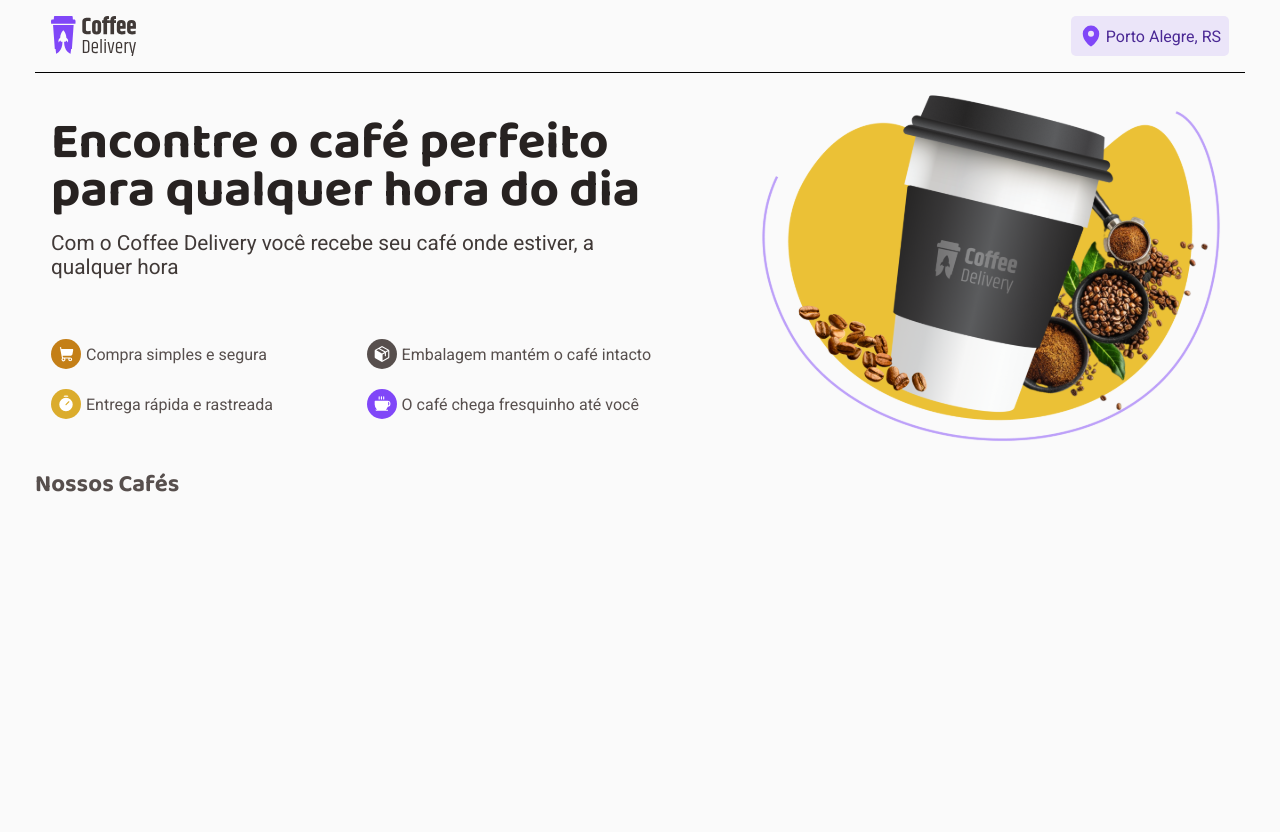
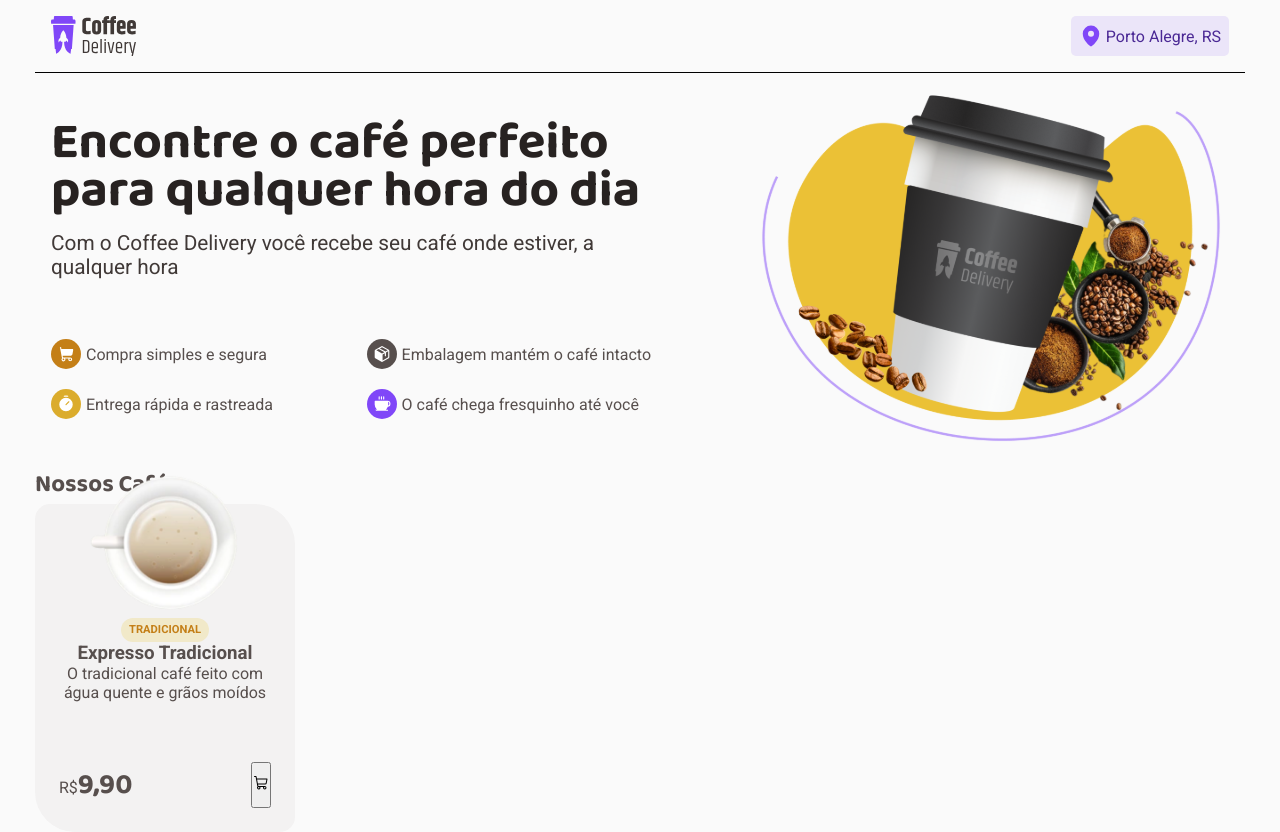
Before and after one commit to lucasviniz/coffee-delivery, a React (Vite) app: page / in a window 1280 px wide. Before the commit the page ends 800 px from the top, so only its background shows below. Built offline with nearby package versions, Linux system fonts and the light colour scheme.

Commit message:
create cooffee card

```diff
--- /dev/null
+++ b/src/components/ItemCard/index.tsx
@@ -0,0 +1,24 @@
+import { CardContainer, CardContent, CardFooter, PriceContainer } from "./styles";
+import CoffeeImg from "../../assets/images/coffee/Coffee-1.svg"
+import { ShoppingCart } from "@phosphor-icons/react";
+
+export function ItemCard(){
+    return (
+        <CardContainer>
+            <CardContent>
+                <img src={CoffeeImg} alt="" />
+                <span>TRADICIONAL</span>
+                <h3>Expresso Tradicional</h3>
+                <p>O tradicional café feito com água quente e grãos moídos</p>
+            </CardContent>
+
+            <CardFooter>
+                <PriceContainer>
+                    <span>R$</span>
+                    <strong>9,90</strong>
+                </PriceContainer>
+                <button><ShoppingCart/></button>
+            </CardFooter>
+        </CardContainer>
+    )
+}
--- /dev/null
+++ b/src/components/ItemCard/styles.ts
@@ -0,0 +1,50 @@
+import styled from "styled-components";
+
+export const CardContainer = styled.div`
+    display: flex;
+    max-width: 260px;
+    border-radius: 15px;
+    border-top-right-radius: 40px;
+    border-bottom-left-radius: 40px;
+    background-color: ${props => props.theme["base-card"]};
+    flex-direction: column;
+    padding: 1.5rem;
+    align-items: center;
+
+
+    img{
+        width: 150px;
+    }
+`
+
+export const CardContent= styled.div`
+    display: flex;
+    flex-direction: column;
+    align-items: center;
+    text-align: center;
+    position: relative;
+    bottom: 60px;
+
+    span{
+        color: ${props => props.theme["yellow-dark"]};
+        font-size: 0.70rem;
+        line-height: 0.5rem;
+        padding: 0.5rem;
+        font-weight: bold;
+        border-radius: 20px;
+        background-color: ${props => props.theme["yellow-light"]};
+    }
+`
+
+export const PriceContainer = styled.div`
+    strong{
+        font-size: 1.8rem;
+        font-family: "Baloo 2", sans-serif;
+    }
+`
+
+export const CardFooter = styled.div`
+    display: flex;
+    justify-content: space-between;
+    width: 100%;
+`
--- a/src/pages/Home/index.tsx
+++ b/src/pages/Home/index.tsx
@@ -1,5 +1,6 @@
 import { Banner } from "../../components/Banner"
 import { Header } from "../../components/Header"
+import { ItemCard } from "../../components/ItemCard"
 import { HomeContainer } from "./styles"
 
 export function Home(){
@@ -8,6 +9,7 @@ export function Home(){
             <Header/>
             <Banner/>
             <h2>Nossos Cafés</h2>
+            <ItemCard/>
         </HomeContainer>
     )
 }
```
